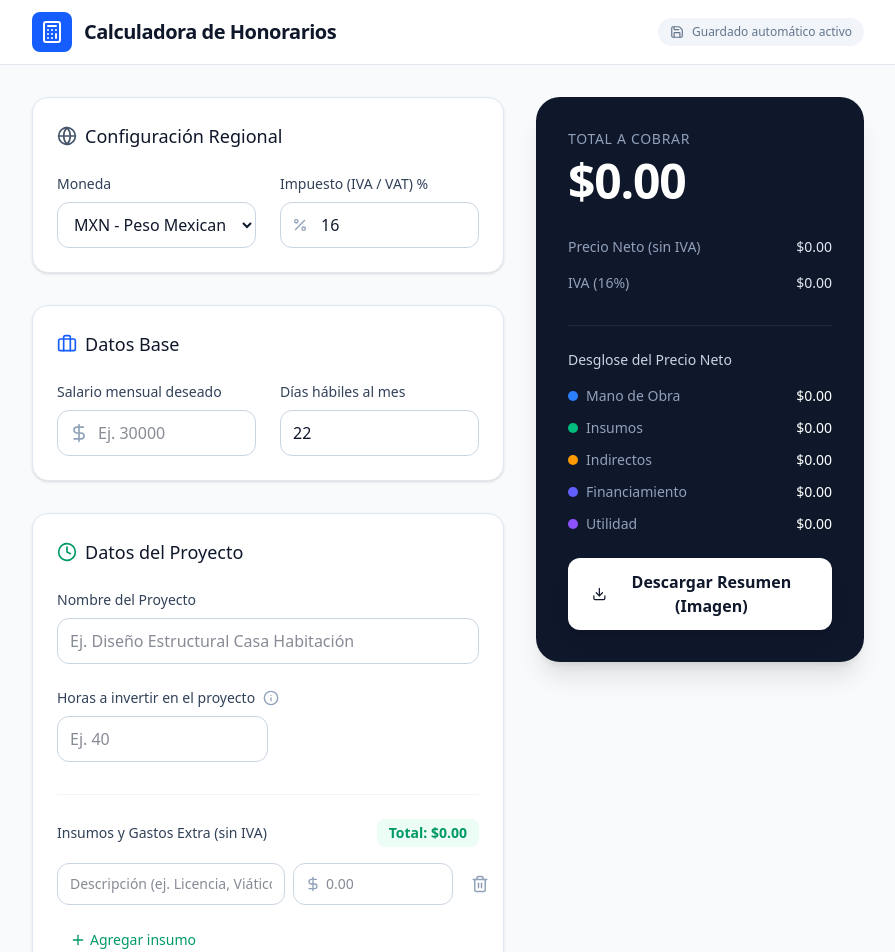
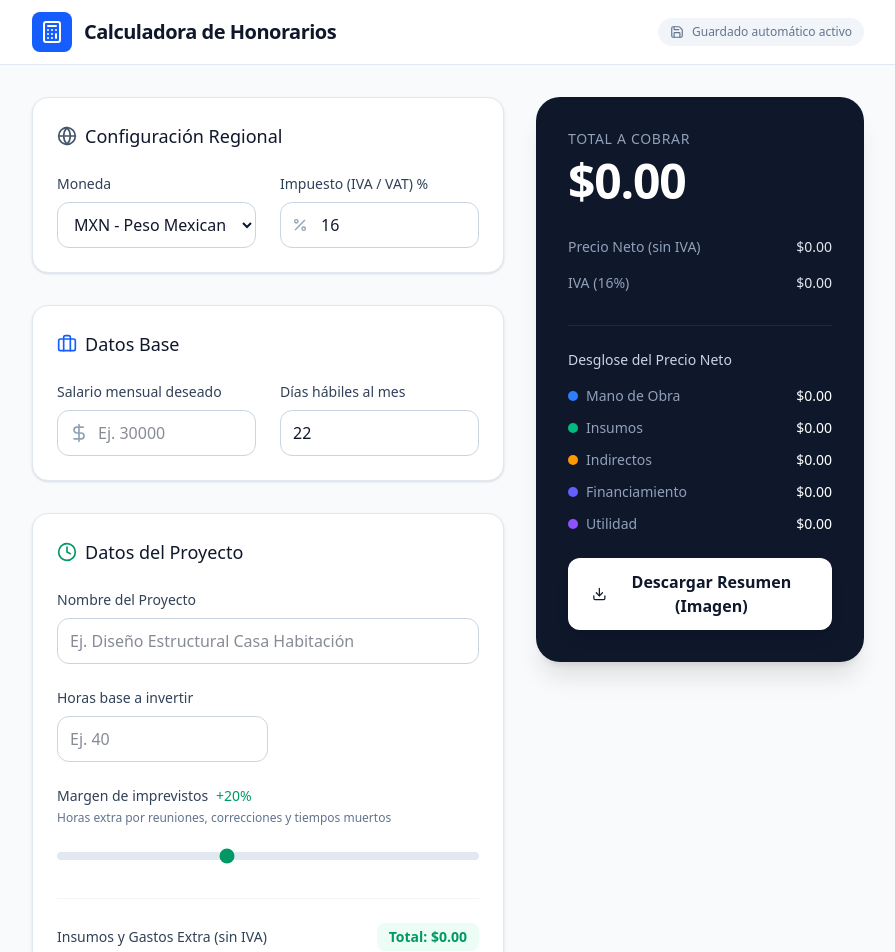
Before and after one commit to romeleliseo/calculadorahonorarios, a React (Vite) app: page / in a window 1280 px wide. Shown: the top 952 px of the page, without its empty margins (192-1087 px from the left). Built offline with nearby package versions, Linux system fonts and the light colour scheme.

Commit message:
feat: Add unforeseen margin to calculations
Introduces a new input for "Margen de Imprevistos" to account for unexpected project costs. This margin is applied to the total project hours, effectively increasing the calculated labor cost and subsequent subtotals.

```diff
--- a/src/App.tsx
+++ b/src/App.tsx
@@ -19,6 +19,7 @@ export default function App() {
   // Datos del Proyecto
   const [nombreProyecto, setNombreProyecto] = useState<string>('');
   const [horasProyecto, setHorasProyecto] = useState<number | ''>('');
+  const [margenImprevistos, setMargenImprevistos] = useState<number>(20);
   const [insumos, setInsumos] = useState<{id: string, descripcion: string, costo: number | ''}[]>([
     { id: '1', descripcion: '', costo: '' }
   ]);
@@ -69,15 +70,17 @@ export default function App() {
     const sm = Number(salarioMensual) || 0;
     const dh = Number(diasHabiles) || 1;
     const hp = Number(horasProyecto) || 0;
+    const mi = Number(margenImprevistos) || 0;
     const ci = insumos.reduce((acc, curr) => acc + (Number(curr.costo) || 0), 0);
     const ind = Number(indirectos) || 0;
     const fin = Number(financiamiento) || 0;
     const uti = Number(utilidad) || 0;
     const ivaPct = Number(ivaPorcentaje) || 0;
 
+    const horasEfectivas = hp * (1 + mi / 100);
     const salarioDiario = sm / dh;
     const tarifaHora = salarioDiario / 8;
-    const costoManoObra = tarifaHora * hp;
+    const costoManoObra = tarifaHora * horasEfectivas;
     const subtotal = costoManoObra + ci;
 
     const montoIndirectos = subtotal * (ind / 100);
@@ -95,6 +98,7 @@ export default function App() {
     return {
       salarioDiario,
       tarifaHora,
+      horasEfectivas,
       costoManoObra,
       costoInsumosTotal: ci,
       subtotal,
@@ -106,7 +110,7 @@ export default function App() {
       ivaPct,
       totalCobrar
     };
-  }, [salarioMensual, diasHabiles, horasProyecto, insumos, indirectos, financiamiento, utilidad, ivaPorcentaje]);
+  }, [salarioMensual, diasHabiles, horasProyecto, margenImprevistos, insumos, indirectos, financiamiento, utilidad, ivaPorcentaje]);
 
   const formatCurrency = (val: number) => {
     return new Intl.NumberFormat('es-MX', { style: 'currency', currency: moneda }).format(val);
@@ -316,15 +320,8 @@ export default function App() {
                 </div>
 
                 <div className="sm:col-span-2">
-                  <label className="flex items-center gap-2 text-sm font-medium text-slate-700 mb-2 group relative w-fit">
-                    Horas a invertir en el proyecto
-                    <div className="relative flex items-center">
-                      <Info size={16} className="text-slate-400 cursor-help" />
-                      <div className="absolute bottom-full left-1/2 -translate-x-1/2 mb-2 w-48 p-2 bg-slate-800 text-white text-xs rounded-lg opacity-0 invisible group-hover:opacity-100 group-hover:visible transition-all z-20 text-center">
-                        Se sugiere agregar un 20% extra de holgura para imprevistos.
-                        <div className="absolute top-full left-1/2 -translate-x-1/2 border-4 border-transparent border-t-slate-800"></div>
-                      </div>
-                    </div>
+                  <label className="block text-sm font-medium text-slate-700 mb-2">
+                    Horas base a invertir
                   </label>
                   <input
                     type="number"
@@ -333,6 +330,36 @@ export default function App() {
                     onChange={(e) => setHorasProyecto(e.target.value === '' ? '' : Number(e.target.value))}
                     className="block w-full sm:w-1/2 px-3 py-2.5 border border-slate-300 rounded-xl focus:ring-2 focus:ring-emerald-500 focus:border-emerald-500 transition-colors"
                     placeholder="Ej. 40"
+                  />
+                </div>
+
+                <div className="sm:col-span-2 space-y-4">
+                  <div className="flex justify-between items-end">
+                    <div>
+                      <label className="block text-sm font-medium text-slate-700">
+                        Margen de imprevistos <span className="text-emerald-600 ml-1">+{margenImprevistos}%</span>
+                      </label>
+                      <p className="text-xs text-slate-500 mt-1">
+                        Horas extra por reuniones, correcciones y tiempos muertos
+                      </p>
+                    </div>
+                    {horasProyecto !== '' && (
+                      <div className="text-right">
+                        <p className="text-xs font-medium text-slate-400 uppercase tracking-wider">Cálculo efectivo</p>
+                        <p className="text-sm font-semibold text-slate-600">
+                          {horasProyecto} hrs base → {calc.horasEfectivas.toFixed(1)} hrs efectivas
+                        </p>
+                      </div>
+                    )}
+                  </div>
+                  <input
+                    type="range"
+                    min="0"
+                    max="50"
+                    step="5"
+                    value={margenImprevistos}
+                    onChange={(e) => setMargenImprevistos(Number(e.target.value))}
+                    className="w-full h-2 bg-slate-200 rounded-lg appearance-none cursor-pointer accent-emerald-600"
                   />
                 </div>
 
@@ -597,8 +624,9 @@ export default function App() {
 
           <div className="grid grid-cols-2 gap-8 mb-10">
             <div className="bg-slate-50 p-6 rounded-2xl">
-              <h3 className="text-xs uppercase tracking-widest text-slate-400 font-bold mb-1">Horas Invertidas</h3>
-              <p className="text-2xl font-bold text-slate-800">{horasProyecto || 0} hrs</p>
+              <h3 className="text-xs uppercase tracking-widest text-slate-400 font-bold mb-1">Horas Efectivas</h3>
+              <p className="text-2xl font-bold text-slate-800">{calc.horasEfectivas.toFixed(1)} hrs</p>
+              <p className="text-[10px] text-slate-400 mt-1">({horasProyecto || 0} base + {margenImprevistos}%)</p>
             </div>
             <div className="bg-slate-50 p-6 rounded-2xl">
               <h3 className="text-xs uppercase tracking-widest text-slate-400 font-bold mb-1">Tarifa por Hora</h3>
```
